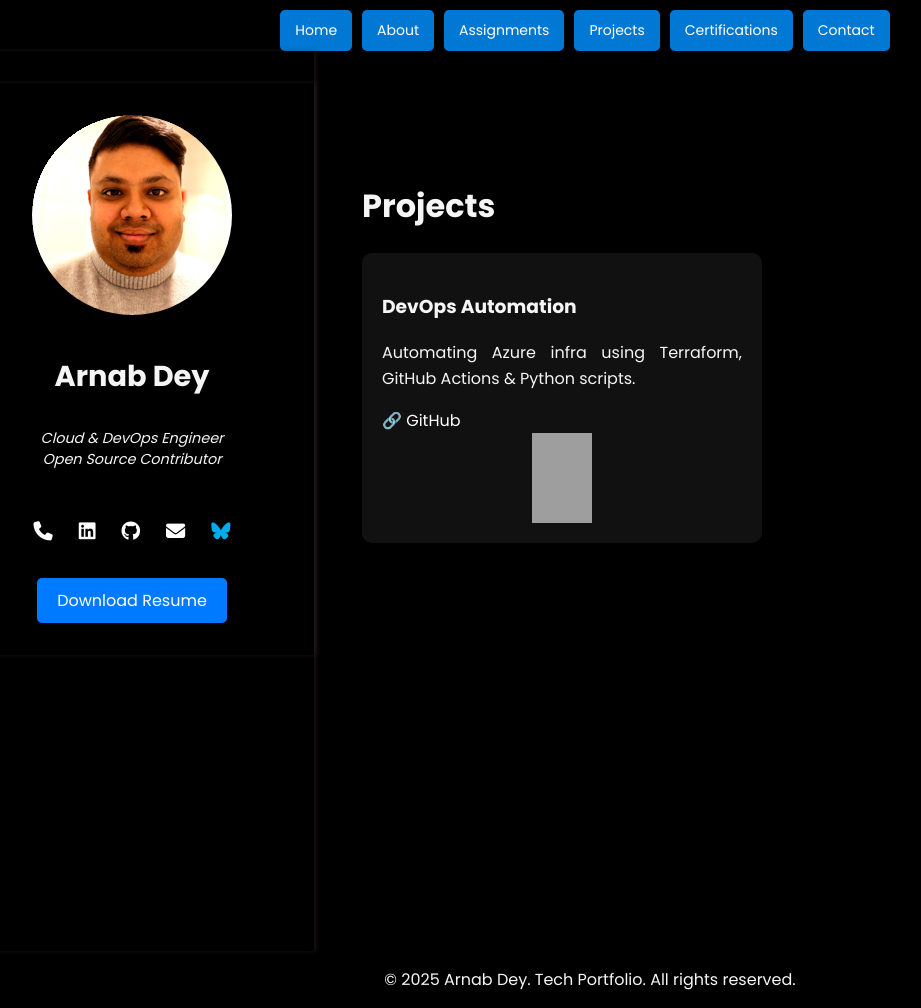
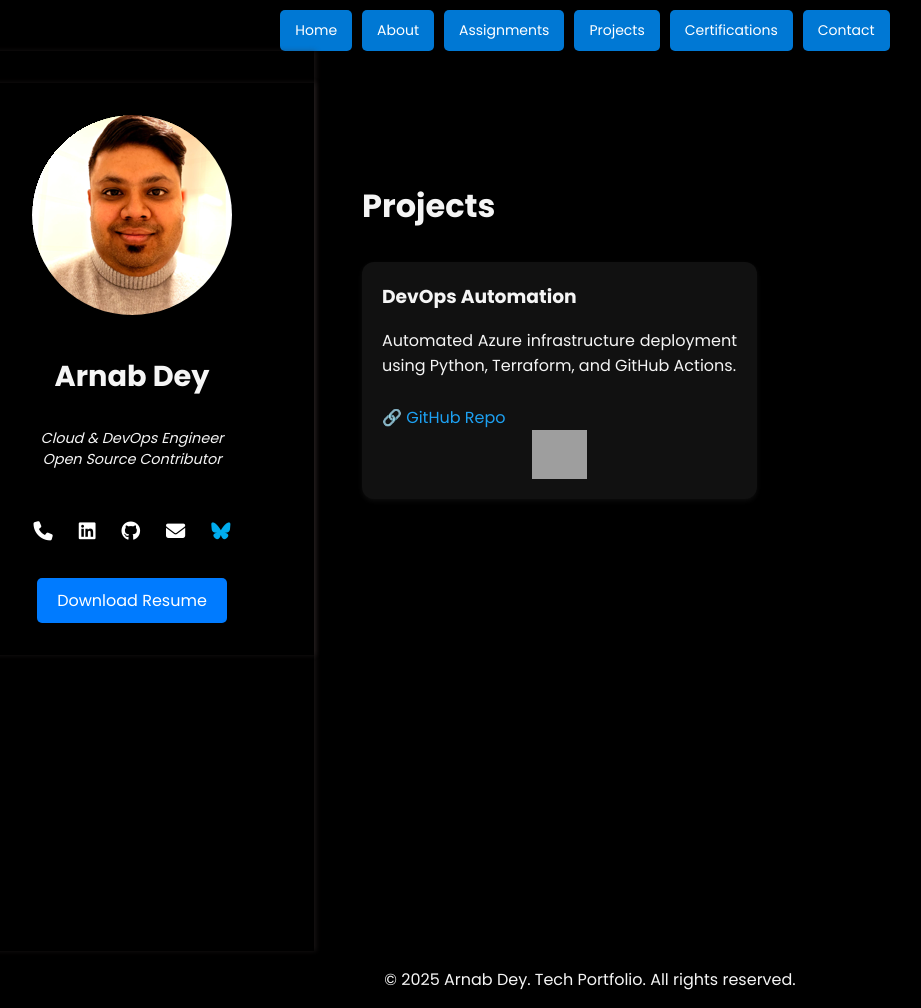
Before and after one commit to arnabdey73/arnabdey73.github.io, a Jekyll site: the page built from projects.md, in a window 1280 px wide. Shown: the whole page, without its empty margins (50-971 px from the left). Built offline with Jekyll 4.4.1, drawn with Linux system fonts in a browser that asks for light colours; nearby versions of some CDN libraries; our own code applies the rules of GitHub Pages for plain Markdown files; grey boxes are pictures that could not be loaded.

Commit message:
modified the project list again

```diff
--- a/assets/css/style.css
+++ b/assets/css/style.css
@@ -238,27 +238,3 @@ body {
     display: block;
     border-radius: 6px;
   }
-
-  .project-list {
-    display: grid;
-    grid-template-columns: 1fr;
-    gap: 20px;
-  }
-
-  @media (min-width: 768px) {
-    .project-list {
-      grid-template-columns: 1fr 1fr;
-    }
-  }
-
-  .project-card {
-    background: #111;
-    padding: 20px;
-    border-radius: 10px;
-  }
-
-  .badge-icon {
-    height: 20px;
-    margin-right: 5px;
-    vertical-align: middle;
-  }
--- a/projects.md
+++ b/projects.md
@@ -5,13 +5,58 @@ permalink: /projects/
 
 # Projects
 
+<style>
+  .project-list {
+    display: grid;
+    grid-template-columns: 1fr;
+    gap: 30px;
+    margin-top: 30px;
+  }
+
+  @media (min-width: 768px) {
+    .project-list {
+      grid-template-columns: 1fr 1fr;
+    }
+  }
+
+  .project-card {
+    background-color: #111;
+    padding: 20px;
+    border-radius: 12px;
+    box-shadow: 0 2px 5px rgba(255, 255, 255, 0.05);
+  }
+
+  .project-card h3 {
+    margin-top: 0;
+    margin-bottom: 10px;
+  }
+
+  .badge-icon {
+    height: 20px;
+    margin-right: 5px;
+    margin-top: 10px;
+    vertical-align: middle;
+  }
+
+  .github-link {
+    display: inline-block;
+    margin-top: 10px;
+    color: #1da1f2;
+    text-decoration: none;
+  }
+</style>
+
 <div class="project-list">
+  <!-- Project 1 -->
   <div class="project-card">
     <h3>DevOps Automation</h3>
-    <p>Automating Azure infra using Terraform, GitHub Actions & Python scripts.</p>
-    <a href="https://github.com/arnabdey73/devops-automation">🔗 GitHub</a><br/>
-    <img src="..." class="badge-icon" />
-    <img src="..." class="badge-icon" />
+    <p>Automated Azure infrastructure deployment using Python, Terraform, and GitHub Actions.</p>
+    <a class="github-link" href="https://github.com/arnabdey73/devops-automation" target="_blank">🔗 GitHub Repo</a><br>
+    <img class="badge-icon" src="https://img.shields.io/badge/Python-3670A0?style=flat&logo=python&logoColor=white" alt="Python Badge" />
+    <img class="badge-icon" src="https://img.shields.io/badge/Terraform-7B42BC?style=flat&logo=terraform&logoColor=white" alt="Terraform Badge" />
+    <img class="badge-icon" src="https://img.shields.io/badge/Azure-0078D4?style=flat&logo=microsoft-azure&logoColor=white" alt="Azure Badge" />
+    <img class="badge-icon" src="https://img.shields.io/badge/GitHub_Actions-2088FF?style=flat&logo=github-actions&logoColor=white" alt="GitHub Actions Badge" />
   </div>
-  <!-- more project cards -->
+
+  <!-- You can replicate this block for each project -->
 </div>
```
